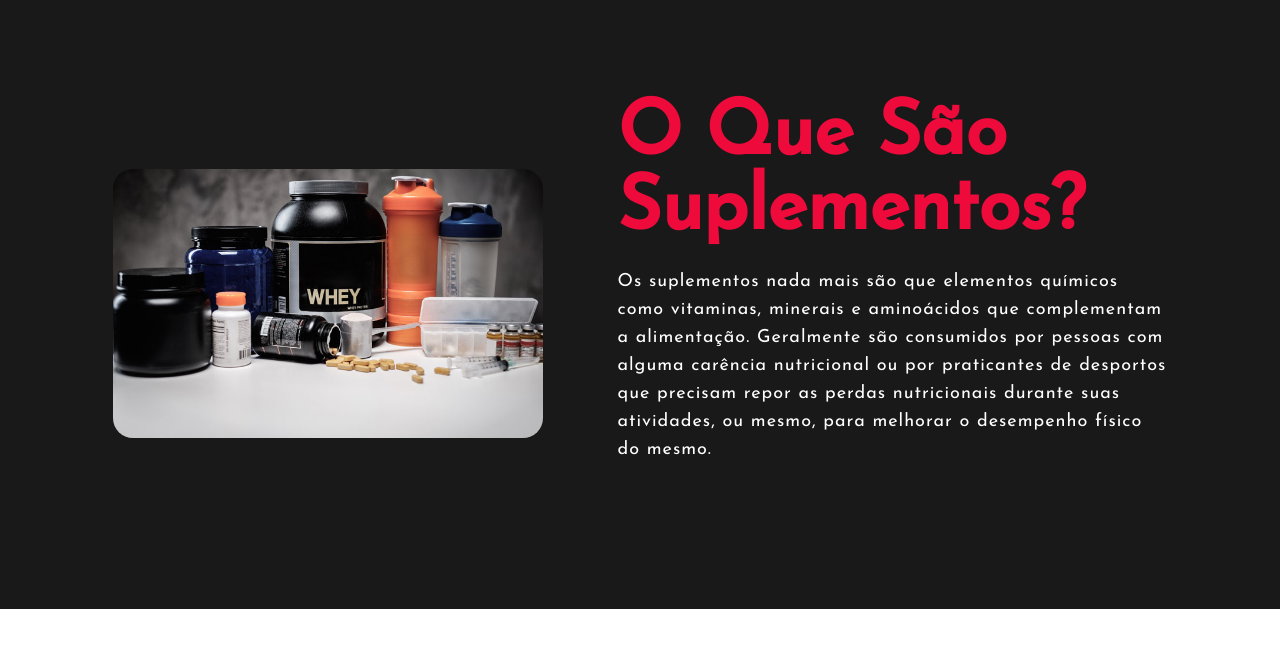
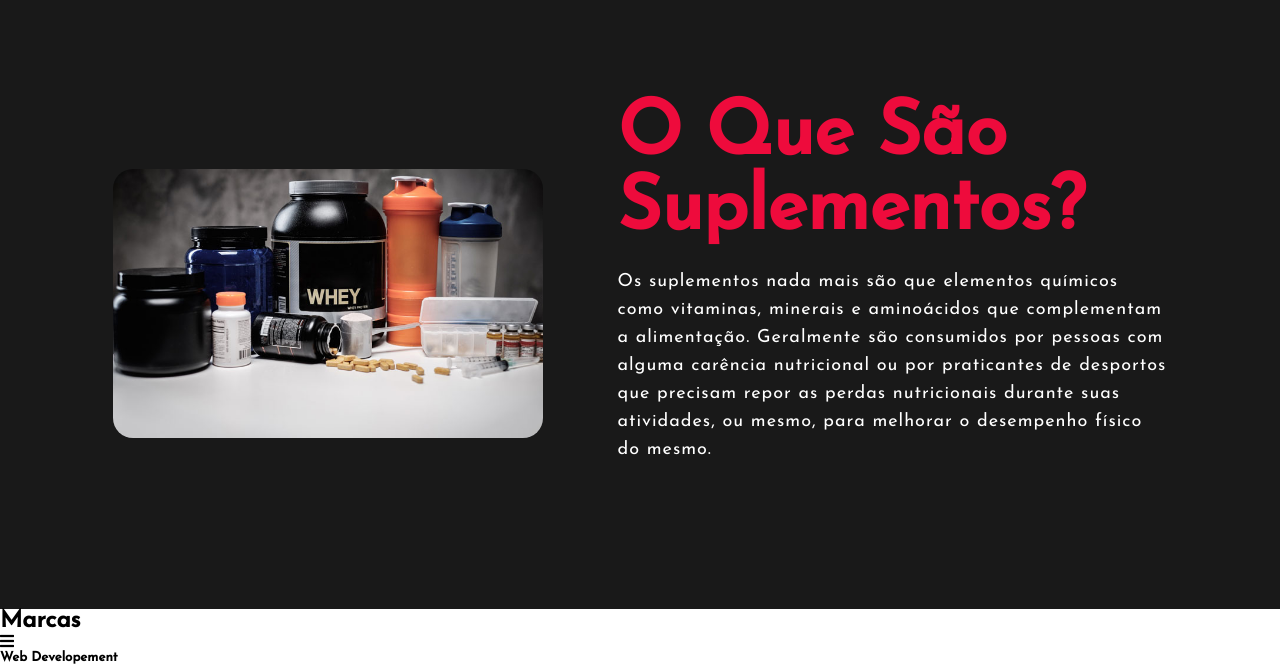
Before and after one commit to Rezanadaa/landingpage_suplementos, a plain HTML site: page index.html in a window 1280 px wide. Shown: the part 802-1466 px from the top of the page. Before the commit the page ends 1411 px from the top, so only its background shows below. Drawn offline with Linux system fonts and the light colour scheme.

Commit message:
v3 - div box

```diff
--- a/index.html
+++ b/index.html
@@ -40,7 +40,17 @@
          </div>
      </section>
 
-
+     <div class="marcas">
+         <div class="title">
+             <h2>Marcas</h2>
+         </div>
+         <div class="box">
+             <div class="card">
+                 <i class="fas fa-bars"></i>
+                 <h5>Web Developement</h5>
+             </div>
+         </div>
+     </div>
 
 </body>
 </html>
```
